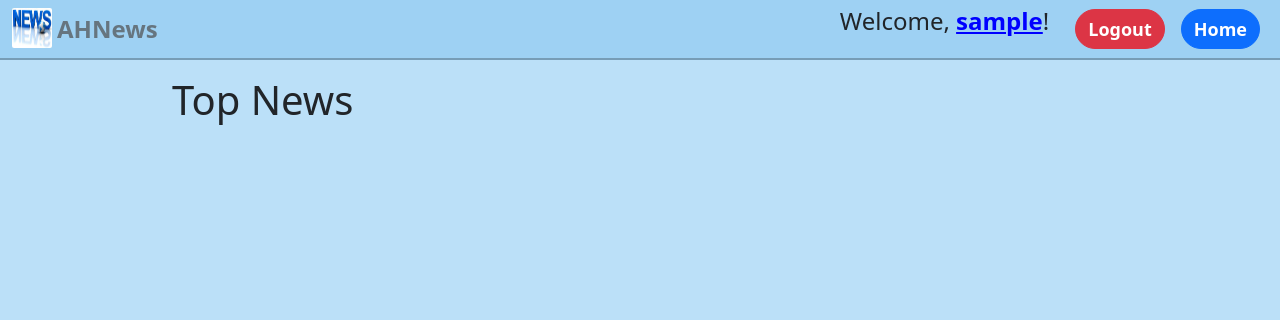
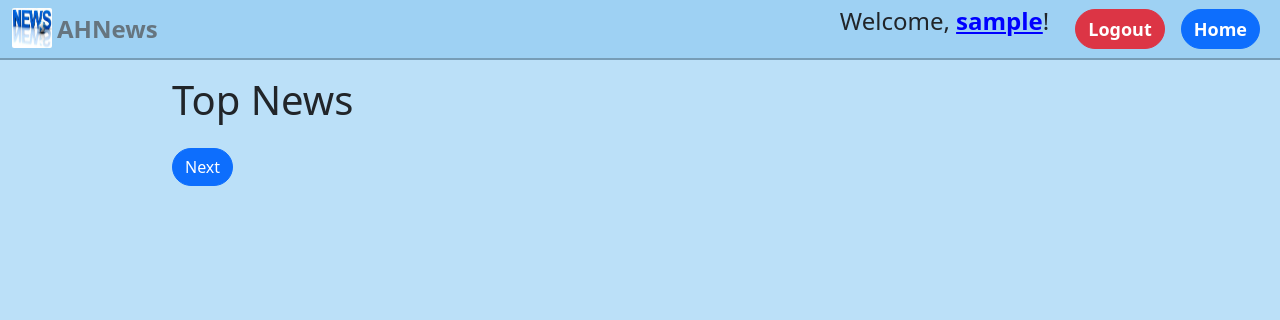
Before and after one commit to herna236/News-site, a Flask app: page / in a window 1280 px wide. Shown: the top 320 px of the page. Run offline with Flask 3, Linux system fonts and the light colour scheme; the visitor is signed in with stand-in values (Sample User, id 1); data that the repository does not hold is empty; some libraries are stand-ins or nearby versions.

Commit message:
Update home.html
added button

```diff
--- a/templates/home.html
+++ b/templates/home.html
@@ -48,6 +48,7 @@
               </li>
               {% endfor %}
           </ul>
+           <a href="{{ url_for('homepage', offset=offset+limit, limit=limit) }}" class="btn btn-primary mt-3">Next</a>
         </div>
       </div>
     </div>
```
